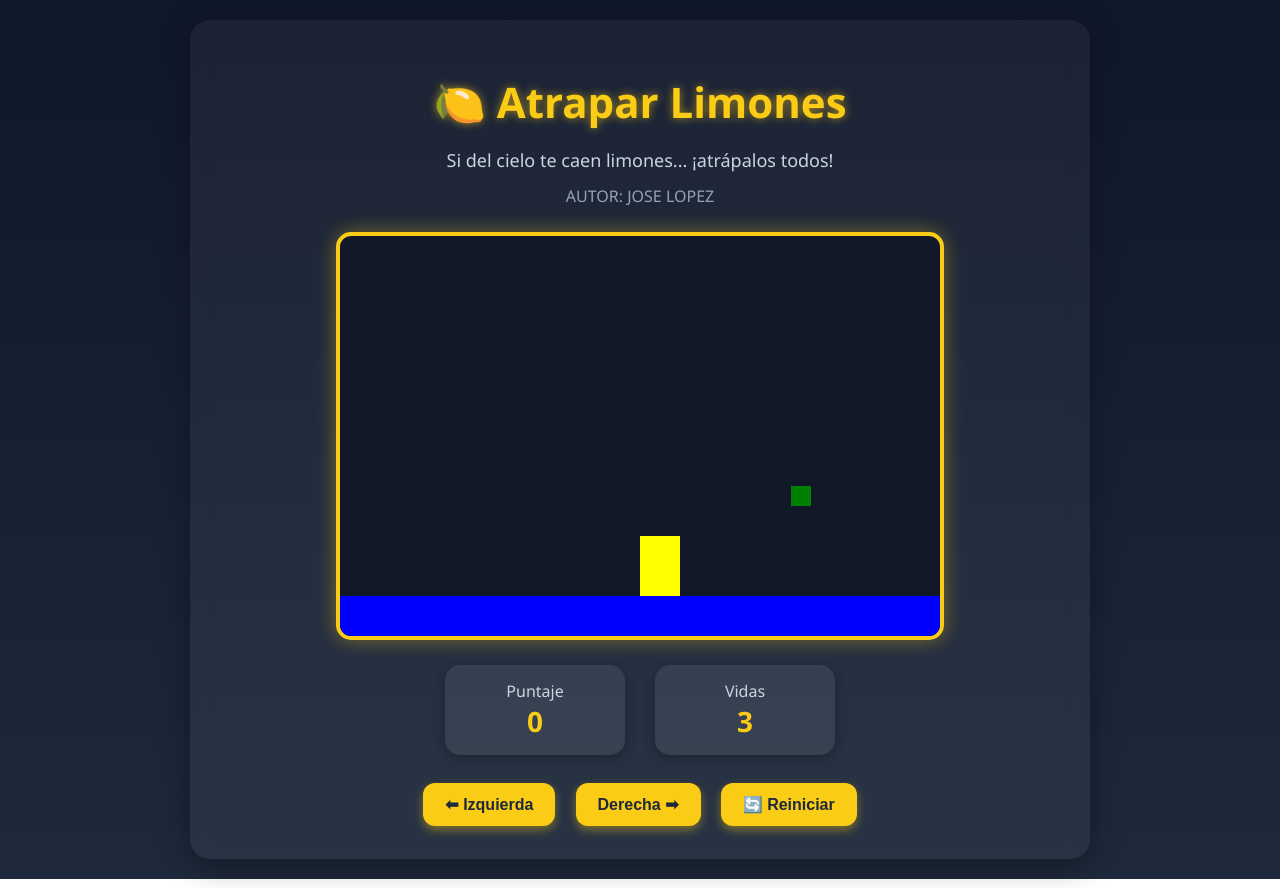
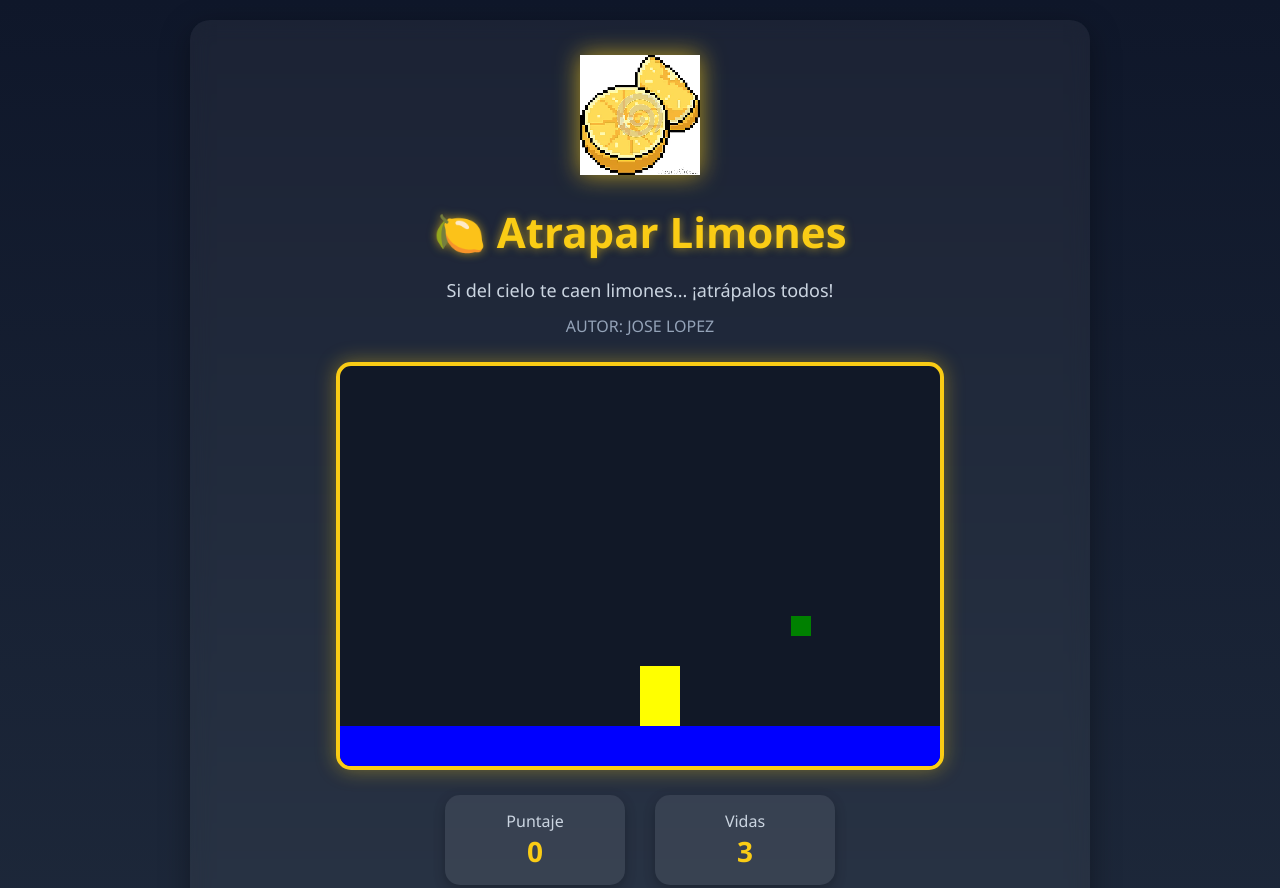
Before and after one commit to Lopezzz10/juego_limones, a plain HTML site: page index.html in a window 1280 px wide. Shown: the top 888 px of the page. Drawn offline with Linux system fonts and the light colour scheme.

Commit message:
agregar imagen pixel art arriba del juego

```diff
--- a/index.html
+++ b/index.html
@@ -11,6 +11,15 @@
 
     <div class="contenedor">
         <header class="encabezado">
+
+            <div class="banner-imagen">
+                <img
+                    src="LIMON.png"
+                    alt="Limón pixel art"
+                    class="img-banner"
+                >
+            </div>
+
             <h1>🍋 Atrapar Limones</h1>
             <p>Si del cielo te caen limones... ¡atrápalos todos!</p>
             <h2>AUTOR: JOSE LOPEZ</h2>
--- a/limones.css
+++ b/limones.css
@@ -35,6 +35,20 @@ body {
     font-size: 16px;
     color: #94a3b8;
     font-weight: normal;
+}
+
+.banner-imagen {
+    display: flex;
+    justify-content: center;
+    margin: 10px 0 5px 0;
+}
+
+.img-banner {
+    width: 120px;
+    height: 120px;
+    object-fit: contain;
+    image-rendering: pixelated;
+    filter: drop-shadow(0 0 12px rgba(250, 204, 21, 0.7));
 }
 
 .zona-juego {
```
Also changed, not shown: LIMON.png (added).
